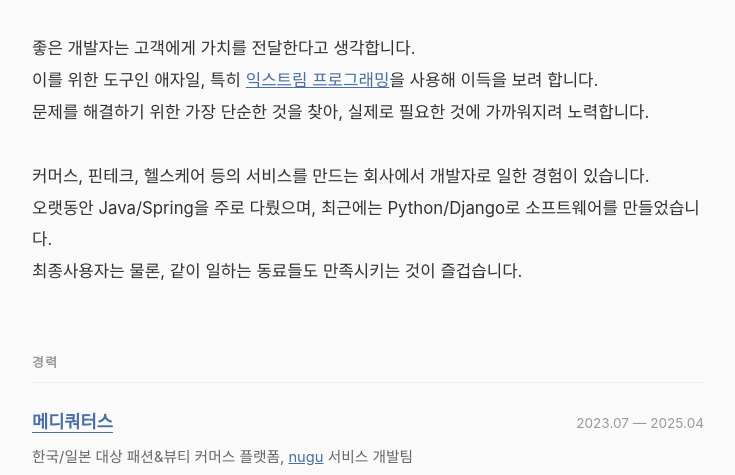
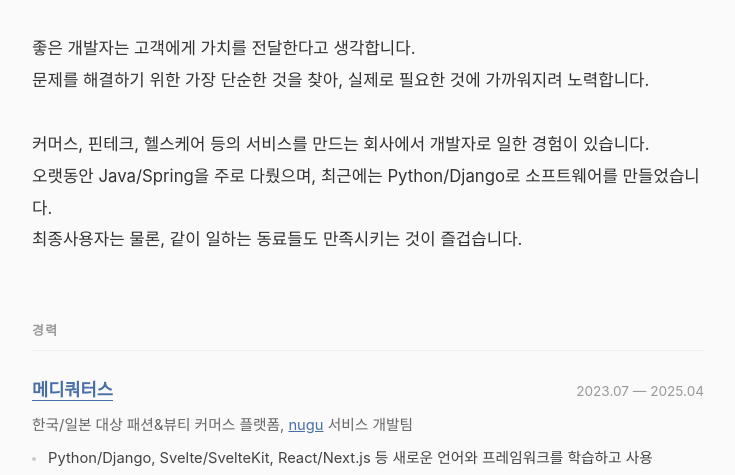
Before and after one commit to juniqlim/resume, a plain HTML site: page index.html in a window 1280 px wide. Shown: the part 255-730 px from the top of the page, without its empty margins (272-1007 px from the left). Drawn offline with Linux system fonts and the light colour scheme.

Commit message:
본문 수정

```diff
--- a/index.html
+++ b/index.html
@@ -303,7 +303,6 @@
 
     <p class="intro">
       좋은 개발자는 고객에게 가치를 전달한다고 생각합니다.<br>
-      이를 위한 도구인 애자일, 특히 <a href="https://github.com/juniqlim/note/blob/master/programming/2023-06-07-how-to-become-an-agile-developer.md" style="color:#4a6fa5">익스트림 프로그래밍</a>을 사용해 이득을 보려 합니다.<br>
       문제를 해결하기 위한 가장 단순한 것을 찾아, 실제로 필요한 것에 가까워지려 노력합니다.<br><br>
       커머스, 핀테크, 헬스케어 등의 서비스를 만드는 회사에서 개발자로 일한 경험이 있습니다.<br>
       오랫동안 Java/Spring을 주로 다뤘으며, 최근에는 Python/Django로 소프트웨어를 만들었습니다.<br>
```
Also changed, not shown: 1 other file.
